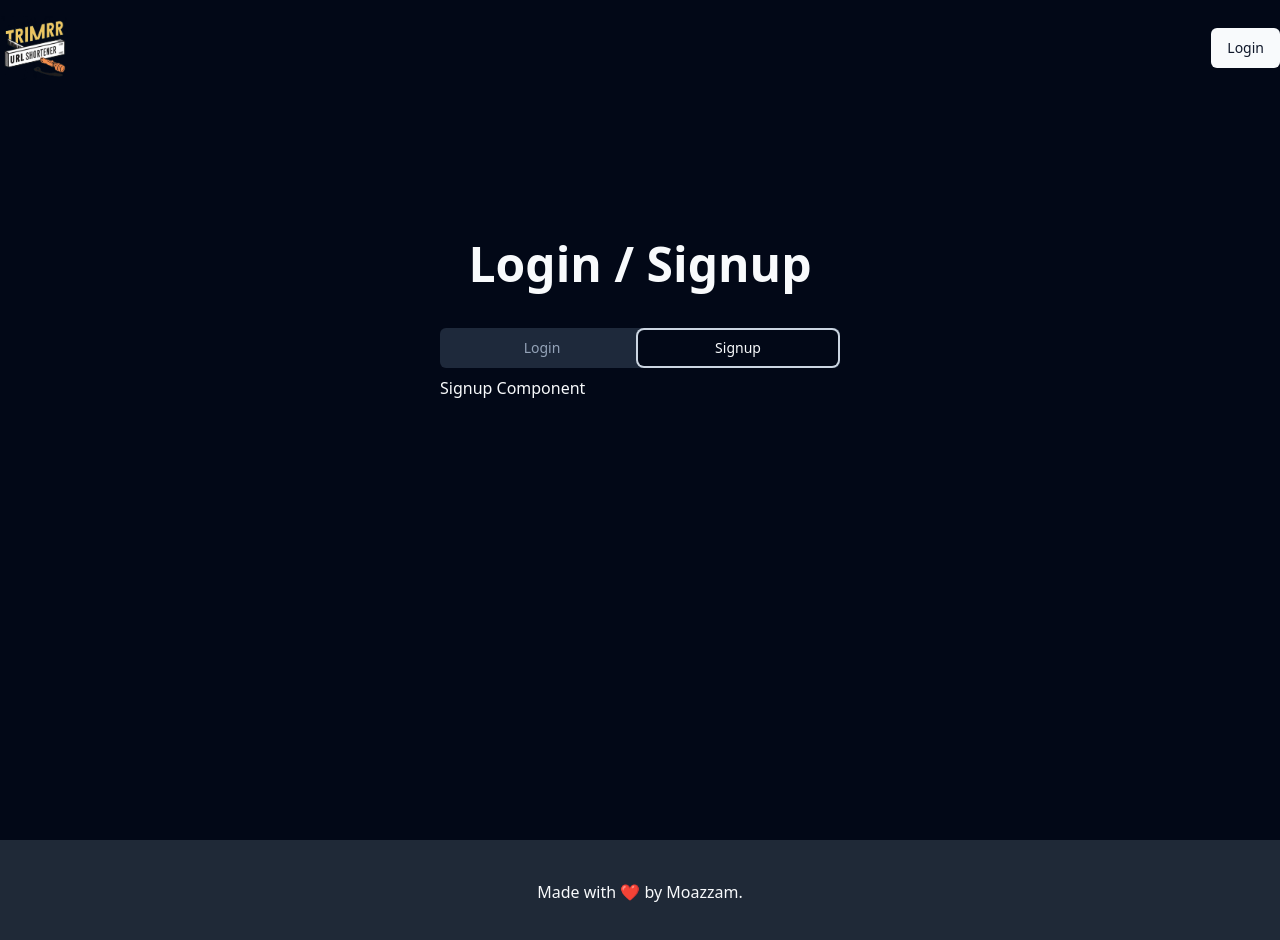
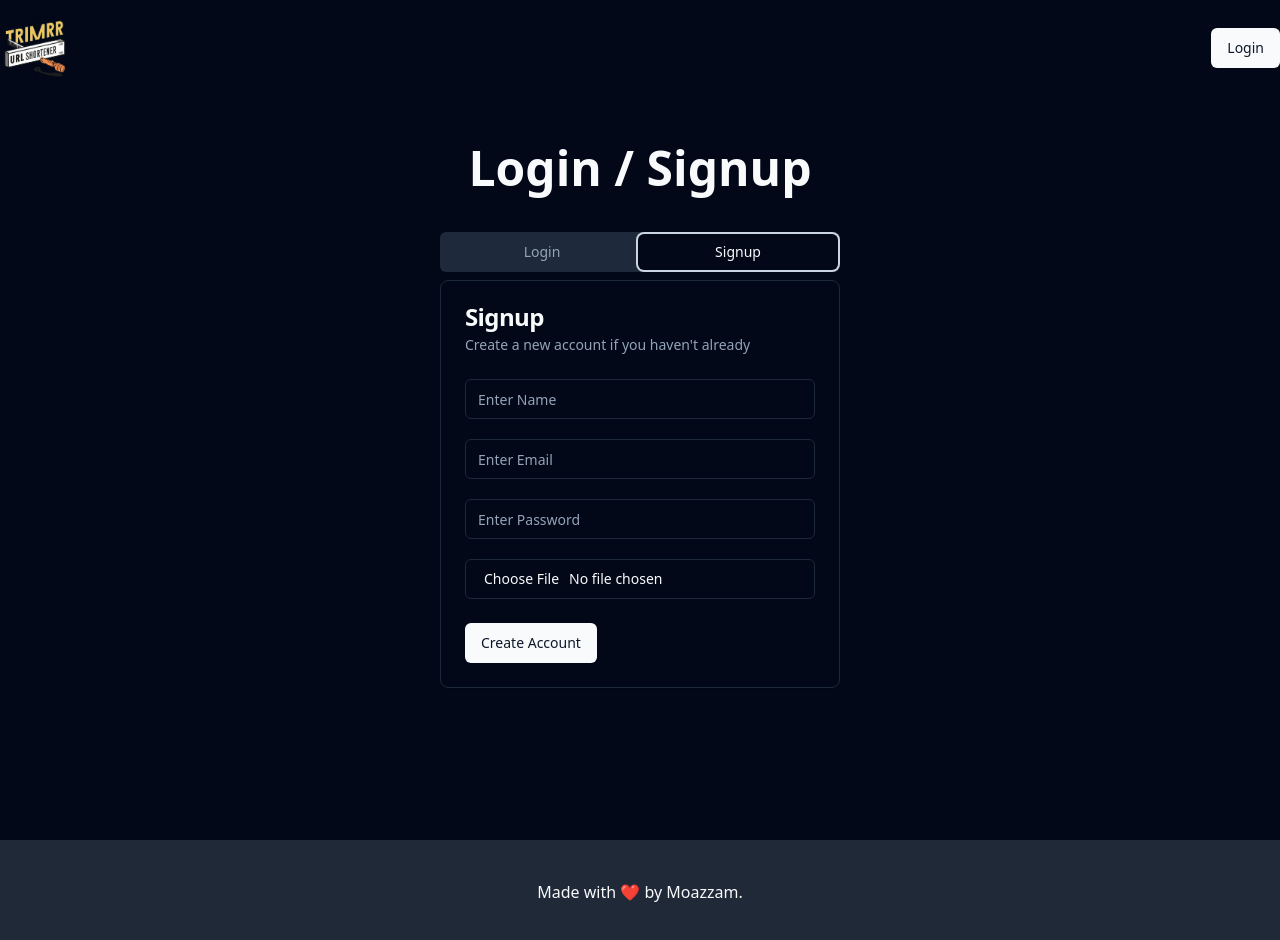
Before and after one commit to Moazzam6659/URL-Shortner, a React (Vite) app: page /auth in a window 1280 px wide. Both pictures are taken after a click on the tab "Signup". Shown: the top 940 px of the page. Built offline with nearby package versions, Linux system fonts and the light colour scheme.

Commit message:
Create Signup functionality

```diff
--- a/src/components/Header.jsx
+++ b/src/components/Header.jsx
@@ -10,12 +10,20 @@
 } from './ui/dropdown-menu'
 import { Avatar, AvatarFallback, AvatarImage } from './ui/avatar'
 import { LinkIcon, LogOut } from 'lucide-react'
+import { UrlState } from '@/Context'
+import customUseFetch from '@/hooks/Use-Fetch'
+import { logout } from '@/db/apiAuth'
+import { BarLoader } from 'react-spinners'
 
 const Header = () => {
   const navigate = useNavigate()
-  const user = false
+
+  const { user, fetchUser } = UrlState()
+
+  const { loading, fn: fnLogout } = customUseFetch(logout)
 
   return (
+    <>
       <nav className='py-4 flex items-center justify-between'>
         <Link to='/'>
           <img src='/logo.webp' alt='Logo' className='h-16' />
@@ -28,25 +36,35 @@
             <DropdownMenu>
               <DropdownMenuTrigger className='outline-0 overflow-hidden rounded-full'>
                 <Avatar>
-                <AvatarImage src='https://github.com/shadcn.png' />
+                  <AvatarImage src={user?.user_metadata?.profile_pic} className='object-contain' />
                   <AvatarFallback>MA</AvatarFallback>
                 </Avatar>
               </DropdownMenuTrigger>
               <DropdownMenuContent>
-              <DropdownMenuLabel>Moazzam Ali</DropdownMenuLabel>
+                <DropdownMenuLabel>{user?.user_metadata?.name}</DropdownMenuLabel>
                 <DropdownMenuSeparator />
-              <DropdownMenuItem>
+                <DropdownMenuItem className='hover:cursor-pointer'>
                   <LinkIcon /> My Links
                 </DropdownMenuItem>
-              <DropdownMenuItem className='text-red-400'>
+                <DropdownMenuItem className='text-red-400 hover:cursor-pointer'>
                   <LogOut />
-                <span>Logout</span>
+                  <span
+                    onClick={() => {
+                      fnLogout().then(() => {
+                        fetchUser()
+                        navigate('/')
+                      })
+                    }}>
+                    Logout
+                  </span>
                 </DropdownMenuItem>
               </DropdownMenuContent>
             </DropdownMenu>
           )}
         </div>
       </nav>
+      {loading && <BarLoader className='mb-4' width={'100%'} color='#36d7b7' />}
+    </>
   )
 }
 
--- /dev/null
+++ b/src/components/RequireAuth.jsx
@@ -0,0 +1,20 @@
+import { UrlState } from '@/Context'
+import { useEffect } from 'react'
+import { useNavigate } from 'react-router-dom'
+import { BarLoader } from 'react-spinners'
+
+function RequireAuth({ children }) {
+  const navigate = useNavigate()
+
+  const { loading, isAuthenticated } = UrlState()
+
+  useEffect(() => {
+    if (!isAuthenticated && loading === false) navigate('/auth')
+  }, [isAuthenticated, loading])
+
+  if (loading) return <BarLoader width={'100%'} color='#36d7b7' />
+
+  if (isAuthenticated) return children
+}
+
+export default RequireAuth
--- a/src/components/Signup.jsx
+++ b/src/components/Signup.jsx
@@ -1,5 +1,110 @@
+import { Card, CardContent, CardDescription, CardFooter, CardHeader, CardTitle } from '@/components/ui/card'
+import { Input } from './ui/input'
+import { Button } from './ui/button'
+import { BeatLoader } from 'react-spinners'
+import Error from './Error'
+import { useEffect, useState } from 'react'
+import * as Yup from 'yup'
+import useFetch from '@/hooks/Use-Fetch'
+import { signup } from '@/db/apiAuth'
+import { useNavigate, useSearchParams } from 'react-router-dom'
+import { UrlState } from '@/Context'
+
 const Signup = () => {
-  return <div>Signup Component</div>
+  const [errors, setErrors] = useState([])
+  const [formData, setFormData] = useState({
+    name: '',
+    email: '',
+    password: '',
+    profile_pic: null,
+  })
+
+  const navigate = useNavigate()
+  let [searchParams] = useSearchParams()
+  const longLink = searchParams.get('createNew')
+
+  const handleInputChange = (e) => {
+    const { name, value, files } = e.target
+    setFormData((prevState) => ({
+      ...prevState,
+      [name]: files ? files[0] : value,
+    }))
+  }
+
+  const { data, error, loading, fn: fnSignup } = useFetch(signup, formData)
+
+  const { fetchUser } = UrlState()
+
+  useEffect(() => {
+    if (error === null && data) {
+      navigate(`/dashboard?${longLink ? `createNew=${longLink}` : ''}`)
+      fetchUser()
+    }
+  }, [error, loading])
+
+  const handleSignup = async () => {
+    setErrors([])
+    try {
+      const schema = Yup.object().shape({
+        name: Yup.string().required('Name is required'),
+        email: Yup.string().email('Invalid Email').required('Email is required'),
+        password: Yup.string()
+          .min(6, 'Password must be at least 6 characters')
+          .required('Password is required'),
+        profile_pic: Yup.mixed().required('Profile picture is required'),
+      })
+
+      await schema.validate(formData, { abortEarly: false })
+      // api call
+      await fnSignup()
+    } catch (e) {
+      const newErrors = {}
+
+      e?.inner?.forEach((err) => {
+        newErrors[err.path] = err.message
+      })
+
+      setErrors(newErrors)
+    }
+  }
+
+  return (
+    <Card>
+      <CardHeader>
+        <CardTitle>Signup</CardTitle>
+        <CardDescription>Create a new account if you haven't already</CardDescription>
+        {error && <Error message={error.message} />}
+      </CardHeader>
+      <CardContent className='space-y-5'>
+        <div className='space-y-1'>
+          <Input name='name' type='text' placeholder='Enter Name' onChange={handleInputChange} />
+          {errors.name && <Error message={errors.name} />}
+        </div>
+        <div className='space-y-1'>
+          <Input name='email' type='email' placeholder='Enter Email' onChange={handleInputChange} />
+          {errors.email && <Error message={errors.email} />}
+        </div>
+        <div className='space-y-1'>
+          <Input name='password' type='password' placeholder='Enter Password' onChange={handleInputChange} />
+          {errors.password && <Error message={errors.password} />}
+        </div>
+        <div className='space-y-1'>
+          <Input
+            name='profile_pic'
+            type='file'
+            accept='image/jpeg, image/png, image/webp'
+            onChange={handleInputChange}
+          />
+          {errors.profile_pic && <Error message={errors.profile_pic} />}
+        </div>
+      </CardContent>
+      <CardFooter>
+        <Button onClick={handleSignup}>
+          {loading ? <BeatLoader color='#18989a' size={6} speedMultiplier={0.7} /> : 'Create Account'}
+        </Button>
+      </CardFooter>
+    </Card>
+  )
 }
 
 export default Signup
--- a/src/db/apiAuth.js
+++ b/src/db/apiAuth.js
@@ -1,4 +1,4 @@
-import supabase from './supabase'
+import supabase, { supabaseUrl } from './supabase'
 
 export async function login({ email, password }) {
   const { data, error } = await supabase.auth.signInWithPassword({
@@ -19,3 +19,31 @@
 
   return session.session?.user
 }
+
+export async function signup({ name, email, password, profile_pic }) {
+  const fileName = `dp-${name.split(' ').join('-')}-${Math.random()}`
+  const { error: storageError } = await supabase.storage.from('profile_pic').upload(fileName, profile_pic)
+
+  if (storageError) throw new Error(storageError.message)
+
+  const { data, error } = await supabase.auth.signUp({
+    email,
+    password,
+    options: {
+      data: {
+        name,
+        profile_pic: `${supabaseUrl}/storage/v1/object/public/profile_pic/${fileName}`,
+      },
+    },
+  })
+
+  if (error) throw new Error(error.message)
+
+  return data
+}
+
+export async function logout() {
+  const { error } = await supabase.auth.signOut()
+
+  if (error) throw new Error(error.message)
+}
--- a/src/main.jsx
+++ b/src/main.jsx
@@ -8,6 +8,7 @@
 import Link from './pages/Link'
 import RedirectLink from './pages/RedirectLink'
 import UrlProvider from './Context'
+import RequireAuth from './components/RequireAuth'
 
 const router = createBrowserRouter([
   {
@@ -20,7 +21,11 @@
       },
       {
         path: '/dashboard',
-        element: <Dashboard />,
+        element: (
+          <RequireAuth>
+            <Dashboard />
+          </RequireAuth>
+        ),
       },
       {
         path: '/auth',
@@ -28,7 +33,11 @@
       },
       {
         path: '/link/:id',
-        element: <Link />,
+        element: (
+          <RequireAuth>
+            <Link />
+          </RequireAuth>
+        ),
       },
       {
         path: '/:id',
--- a/src/pages/Auth.jsx
+++ b/src/pages/Auth.jsx
@@ -1,14 +1,27 @@
 import Login from '@/components/Login'
 import Signup from '@/components/Signup'
 import { Tabs, TabsContent, TabsList, TabsTrigger } from '@/components/ui/tabs'
-import { useSearchParams } from 'react-router-dom'
+import { UrlState } from '@/Context'
+import { useEffect } from 'react'
+import { useNavigate, useSearchParams } from 'react-router-dom'
 
 const Auth = () => {
   const [searchParams] = useSearchParams()
+  const longLink = searchParams.get('createNew')
+  const navigate = useNavigate()
+
+  const { isAuthenticated, loading } = UrlState()
+
+  useEffect(() => {
+    if (isAuthenticated && !loading) {
+      navigate(`/dashboard?${longLink ? `createNew=${longLink}` : ''}`)
+    }
+  }, [isAuthenticated, loading])
+
   return (
-    <div className='mt-36 flex flex-col items-center gap-10'>
+    <div className='mt-12 flex flex-col items-center gap-10'>
       <h1 className='text-5xl font-extrabold'>
-        {searchParams.get('createNew') ? `Hold up! Let's login first...` : 'Login / Signup'}
+        {longLink ? `Hold up! Let's login first...` : 'Login / Signup'}
       </h1>
 
       <Tabs defaultValue='login' className='w-[400px]'>
```
Lines whose indentation alone changed are shown as unchanged.
